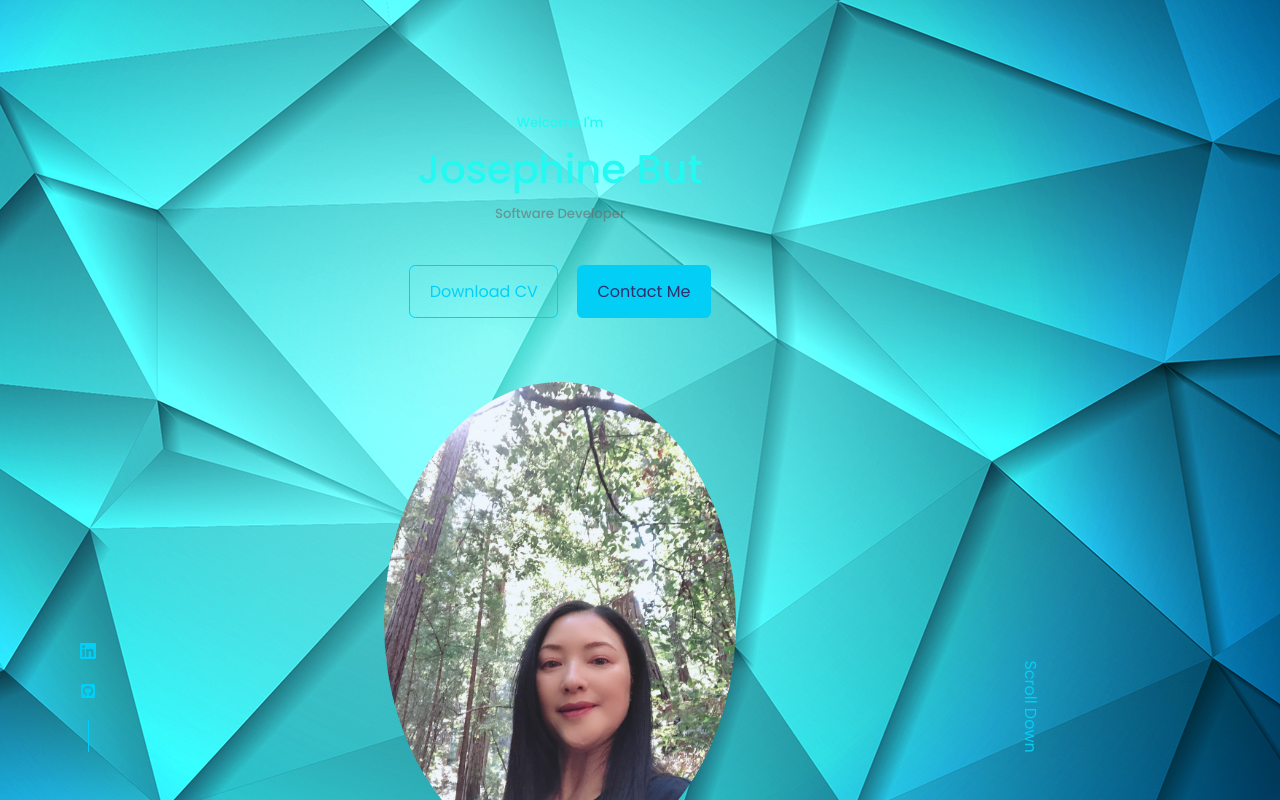
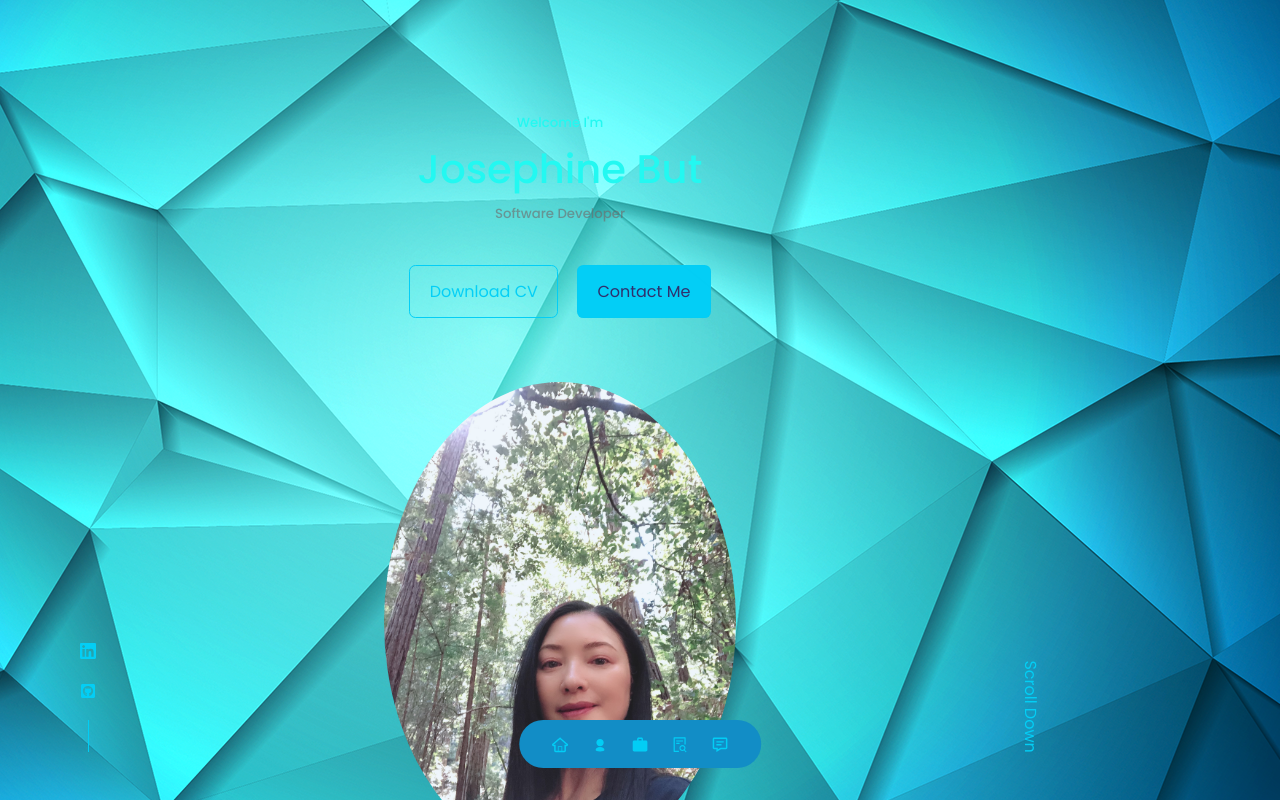
Before and after one commit to josebGithub/academic-portfolio-website, a React (Create React App) app: page / in a window 1280 px wide. Shown: the top 800 px of the page. Built offline with nearby package versions, Linux system fonts and the light colour scheme.

Commit message:
Created the fixed position menu bar

```diff
--- a/src/assets/css/navigation.css
+++ b/src/assets/css/navigation.css
@@ -1,10 +1,35 @@
 nav {
-  background : rgba(6, 53, 239, 0.3);
+  background : rgb(18, 141, 198);
   width: max-content;
   display:block;
   padding: 0.7rem 1.7rem;
-  z-index: 1;
+  top:90%;
+  z-index: 2;
   position:fixed;
   left: 50%;
+  transform: translateX(-50%);
+  bottom: 2rem;
+  display:flex;
+  gap : 0.8rem;
+  border-radius: 3rem;
+  /*backdrop-filter: blur(15px);*/
+}
 
+nav a {
+    background: transparent;
+    padding: 0.3rem;
+    border-radius: 50%;
+    display: flex;
+    color: var(--color-primary);
+    font-size: 1.1rem;
 }
+
+nav a:hover {
+    background: var(--color-gray);
+}
+
+
+nav a.active {
+    background: var(--color-bg);
+    color: var(--color-white);
+}
--- a/src/components/navigation/Navigation.jsx
+++ b/src/components/navigation/Navigation.jsx
@@ -5,15 +5,17 @@ import { TiUser} from 'react-icons/ti'
 import {MdWork} from 'react-icons/md'
 import {AiOutlineFileSearch} from 'react-icons/ai'
 import {BiMessageDetail} from 'react-icons/bi'
+import{useState} from 'react'
 
 const Navigation = () => {
+  const [activeNav, setActiveNav] = useState('#')
   return (
     <nav>
-      <a href="#"><TiHomeOutline/></a>
-      <a href="#about"><TiUser/></a>
-      <a href="#experience"><MdWork/></a>
-      <a href="#portfolio"><AiOutlineFileSearch/></a>
-      <a href="#contact"><BiMessageDetail/></a>
+      <a href="#" onClick={() => setActiveNav('#')} classname={activeNav === '#' ? 'active' : ''}><TiHomeOutline/></a>
+      <a href="#about" onClick={() => setActiveNav('#about')} classname={activeNav === '#about' ? 'active' : ''}><TiUser/></a>
+      <a href="#experience" onClick={() => setActiveNav('#experience')} classname={activeNav === '#experience' ? 'active' : ''}><MdWork/></a>
+      <a href="#portfolio" onClick={() => setActiveNav('#portfolio')} classname={activeNav === '#portfolio' ? 'active' : ''}><AiOutlineFileSearch/></a>
+      <a href="#contact" onClick={() => setActiveNav('#contact')} classname={activeNav === '#contact' ? 'active' : ''}><BiMessageDetail/></a>
     </nav>
   )
 }
```
Also changed, not shown: src/assets/css/header.css (line endings or trailing spaces).
